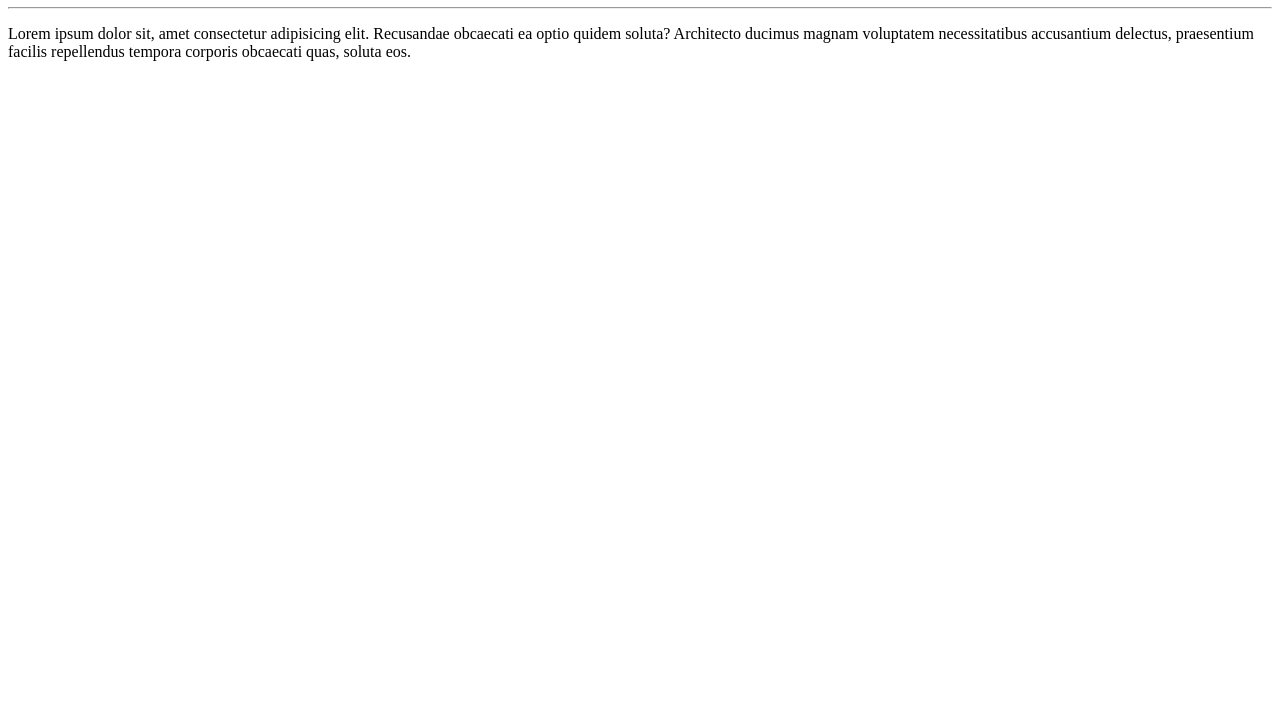
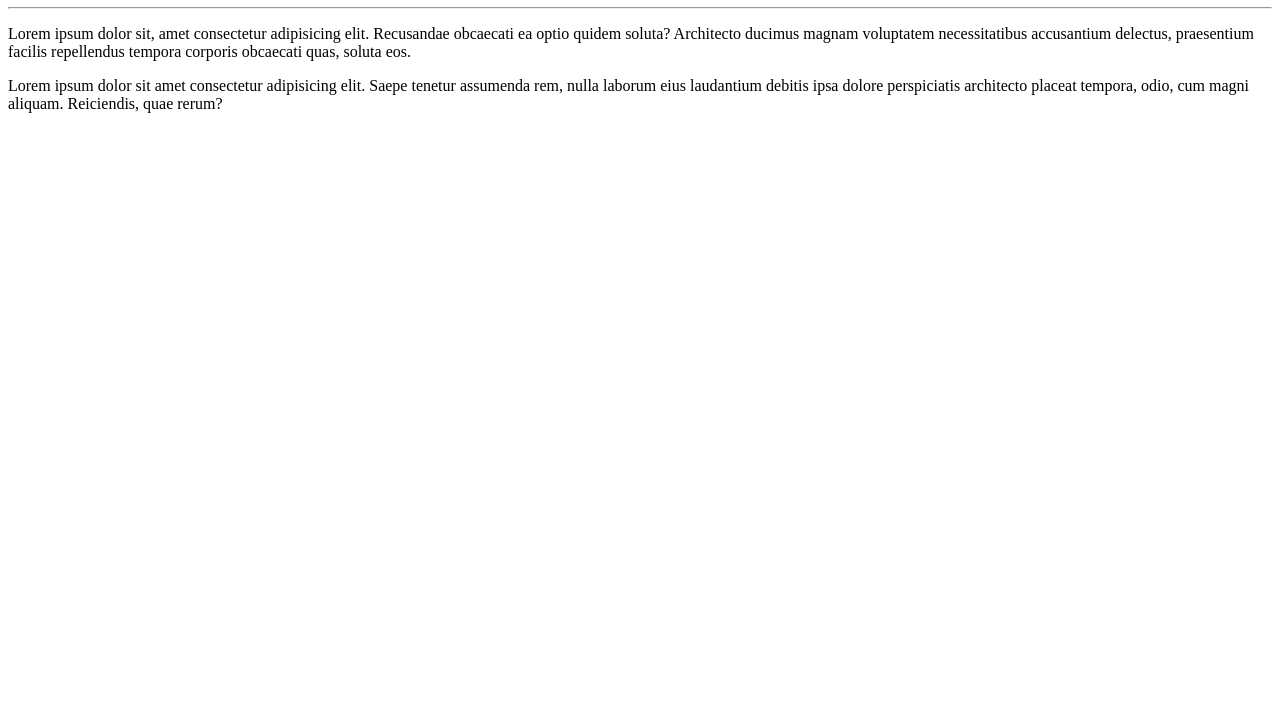
Before and after one commit to trizalves/Ola-Mundo, a plain HTML site: page site-exemplo/index.html in a window 1280 px wide. Shown: the part 73-800 px from the top of the page. Drawn offline with Linux system fonts and the light colour scheme.

Commit message:
adicionei um parágrafo

```diff
--- a/site-exemplo/index.html
+++ b/site-exemplo/index.html
@@ -10,5 +10,6 @@
     <h1>Olá, Mundo</h1>
     <hr>
     <p>Lorem ipsum dolor sit, amet consectetur adipisicing elit. Recusandae obcaecati ea optio quidem soluta? Architecto ducimus magnam voluptatem necessitatibus accusantium delectus, praesentium facilis repellendus tempora corporis obcaecati quas, soluta eos.</p>
+    <p>Lorem ipsum dolor sit amet consectetur adipisicing elit. Saepe tenetur assumenda rem, nulla laborum eius laudantium debitis ipsa dolore perspiciatis architecto placeat tempora, odio, cum magni aliquam. Reiciendis, quae rerum?</p>
 </body>
 </html>
```
